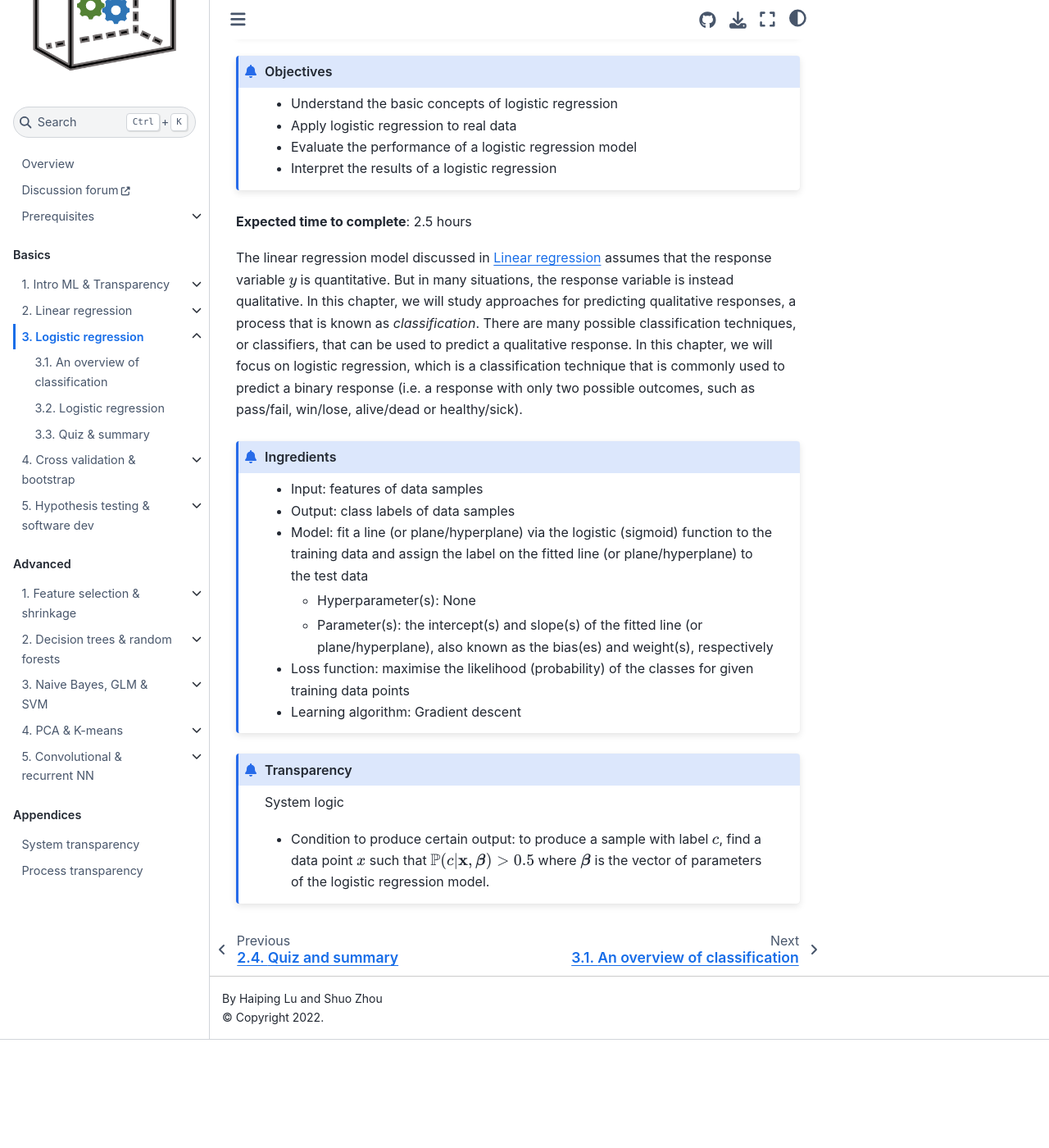
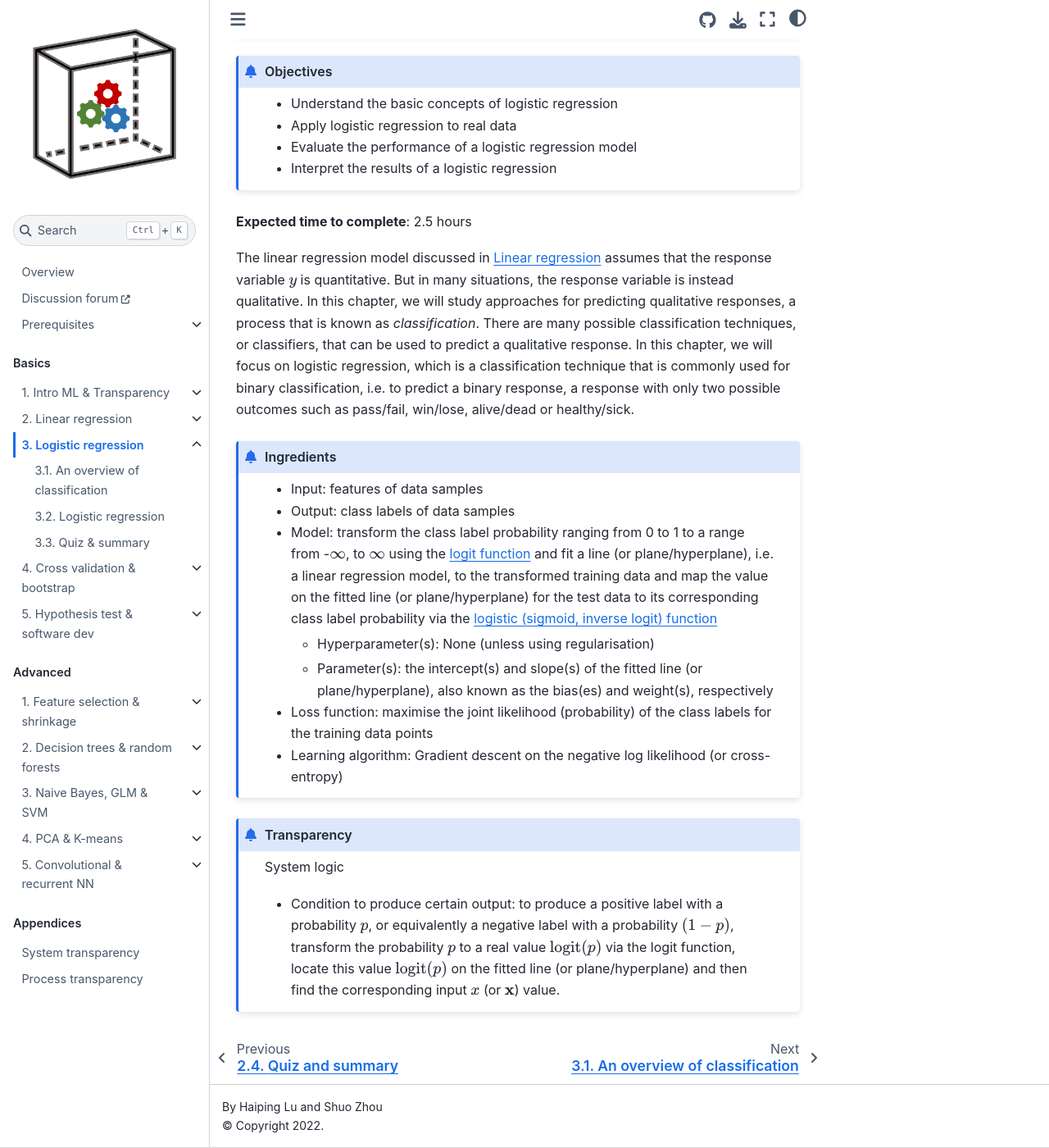
Before and after one commit to pykale/transparentML, a Jupyter Book: the page built from content/03-logistic-reg/overview.md, in a window 1280 px wide and 1400 px high, scrolled down 185 px. Shown: the whole window at 82% size. Built offline with Jupyter Book 1.0.4 settings and Sphinx 7.4.7 and the Sphinx Book theme 1.1.4, drawn with Linux system fonts in a browser that asks for light colours; pages that are not in the unit, such as notebooks, are missing from menus; before the commit the page ends 1453 px from its top, so only the background shows below that.

Commit message:
refined log reg overview

````diff
--- a/content/03-logistic-reg/overview.md
+++ b/content/03-logistic-reg/overview.md
@@ -17,17 +17,17 @@
 
 **Expected time to complete**: 2.5 hours
 
-The linear regression model discussed in {doc}`Linear regression <../02-linear-reg/overview>` assumes that the response variable $y$ is quantitative. But in many situations, the response variable is instead qualitative. In this chapter, we will study approaches for predicting qualitative responses, a process that is known as _classification_. There are many possible classification techniques, or classifiers, that can be used to predict a qualitative response. In this chapter, we will focus on logistic regression, which is a classification technique that is commonly used to predict a binary response (i.e. a response with only two possible outcomes, such as pass/fail, win/lose, alive/dead or healthy/sick).
+The linear regression model discussed in {doc}`Linear regression <../02-linear-reg/overview>` assumes that the response variable $y$ is quantitative. But in many situations, the response variable is instead qualitative. In this chapter, we will study approaches for predicting qualitative responses, a process that is known as _classification_. There are many possible classification techniques, or classifiers, that can be used to predict a qualitative response. In this chapter, we will focus on logistic regression, which is a classification technique that is commonly used for binary classification, i.e. to predict a binary response, a response with only two possible outcomes such as pass/fail, win/lose, alive/dead or healthy/sick.
 <!-- Logistic regression is an extension of linear regression that is used when the response variable is categorical. It is also known as _logit regression_ or _logit model_. In this chapter, we will learn how to use logistic regression to make predictions and understand the relationship between variables. We will learn the basic concepts of logistic regression and apply it to real data. We will also learn how to evaluate the performance of a logistic regression model and interpret the results. -->
 
 ```{admonition} Ingredients
 - Input: features of data samples
 - Output: class labels of data samples
-- Model: fit a line (or plane/hyperplane) via the logistic (sigmoid) function to the training data and assign the label on the fitted line (or plane/hyperplane) to the test data
-  - Hyperparameter(s): None
+- Model: transform the class label probability ranging from 0 to 1 to a range from -$\infty$, to $\infty$ using the [logit function](https://en.wikipedia.org/wiki/Logit) and fit a line (or plane/hyperplane), i.e. a linear regression model, to the transformed training data and map the value on the fitted line (or plane/hyperplane) for the test data to its corresponding class label probability via the [logistic (sigmoid, inverse logit) function](https://en.wikipedia.org/wiki/Logistic_function)
+  - Hyperparameter(s): None (unless using regularisation)
   - Parameter(s): the intercept(s) and slope(s) of the fitted line (or plane/hyperplane), also known as the bias(es) and weight(s), respectively
-- Loss function: maximise the likelihood (probability) of the classes for given training data points
-- Learning algorithm: Gradient descent
+- Loss function: maximise the joint likelihood (probability) of the class labels for the training data points
+- Learning algorithm: Gradient descent on the negative log likelihood (or cross-entropy)
 ```
 
 ```{admonition} Transparency
@@ -35,8 +35,8 @@
 
 ```{admonition} Transparency
 System logic
-- Condition to produce certain output: to produce a sample with label $c$, find a data point $x$ such that $\mathbb{P}(c|\mathbf{x}, \boldsymbol{\beta}) > 0.5$ where $\boldsymbol{\beta}$ is the vector of parameters of the logistic regression model.
+- Condition to produce certain output: to produce a positive label with a probability $p$, or equivalently a negative label with a probability $(1-p)$, transform the probability $p$ to a real value $\mathrm{logit}(p)$ via the logit function, locate this value $\mathrm{logit}(p)$ on the fitted line (or plane/hyperplane) and then find the corresponding input $x$ (or $\mathbf{x}$) value.
 ```
-
+<!-- find a data point $x$ such that $\mathbb{P}(c|\mathbf{x}, \boldsymbol{\beta}) > 0.5$ where $\boldsymbol{\beta}$ is the vector of parameters of the logistic regression model. -->
 <!-- - What input to produce certain output:
 - How to produce certain output: -->
--- a/content/_toc.yml
+++ b/content/_toc.yml
@@ -72,7 +72,7 @@
     - file: 04-cross-val-bootstrap/quiz-sum-ref
       title: Quiz & summary
   - file: 05-hypo-test-sw-dev/overview
-    title: Hypothesis testing & software dev
+    title: Hypothesis test & software dev
     sections:
     - file: 05-hypo-test-sw-dev/hypothesis-testing
       title: Hypothesis testing
````
